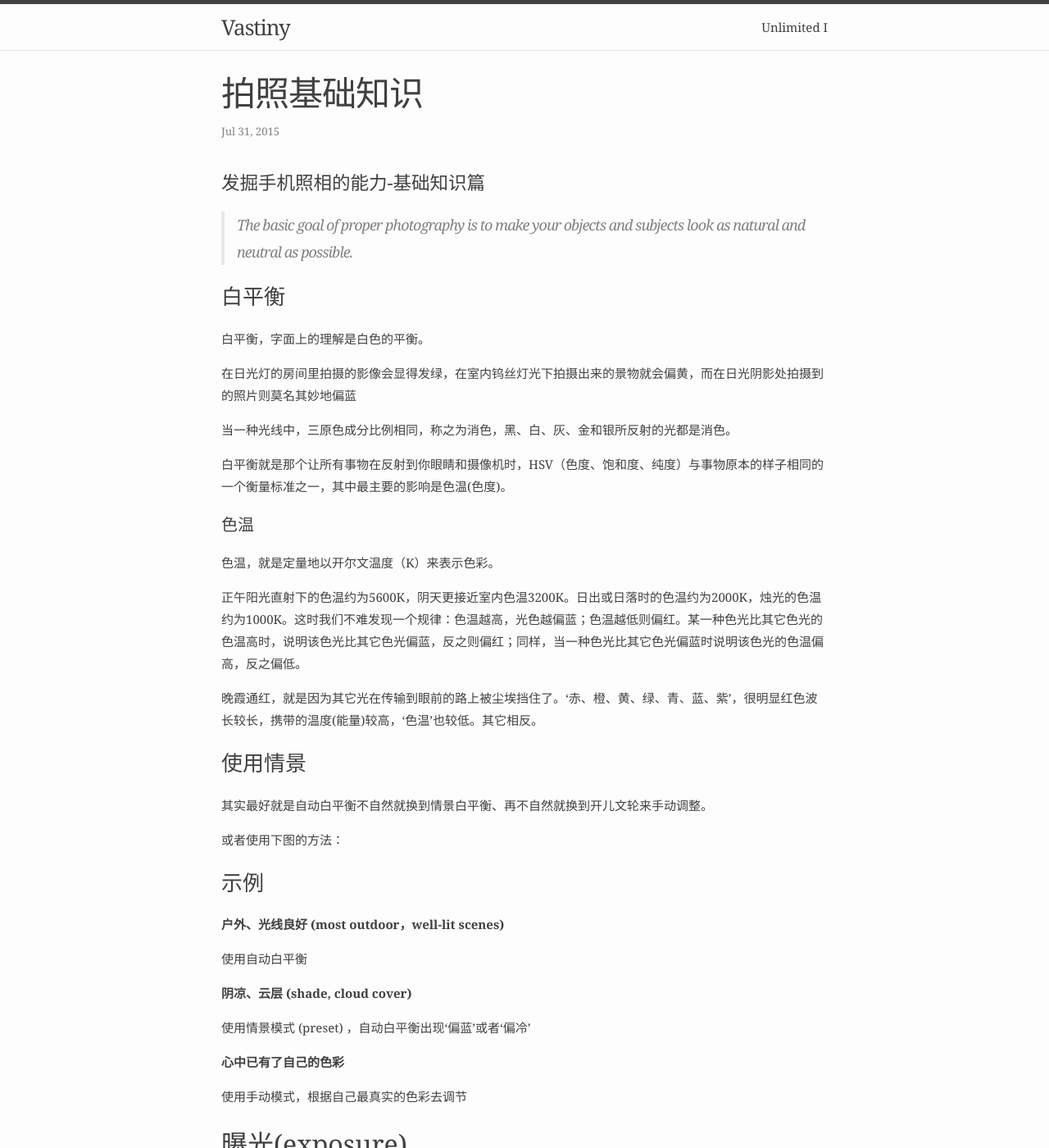
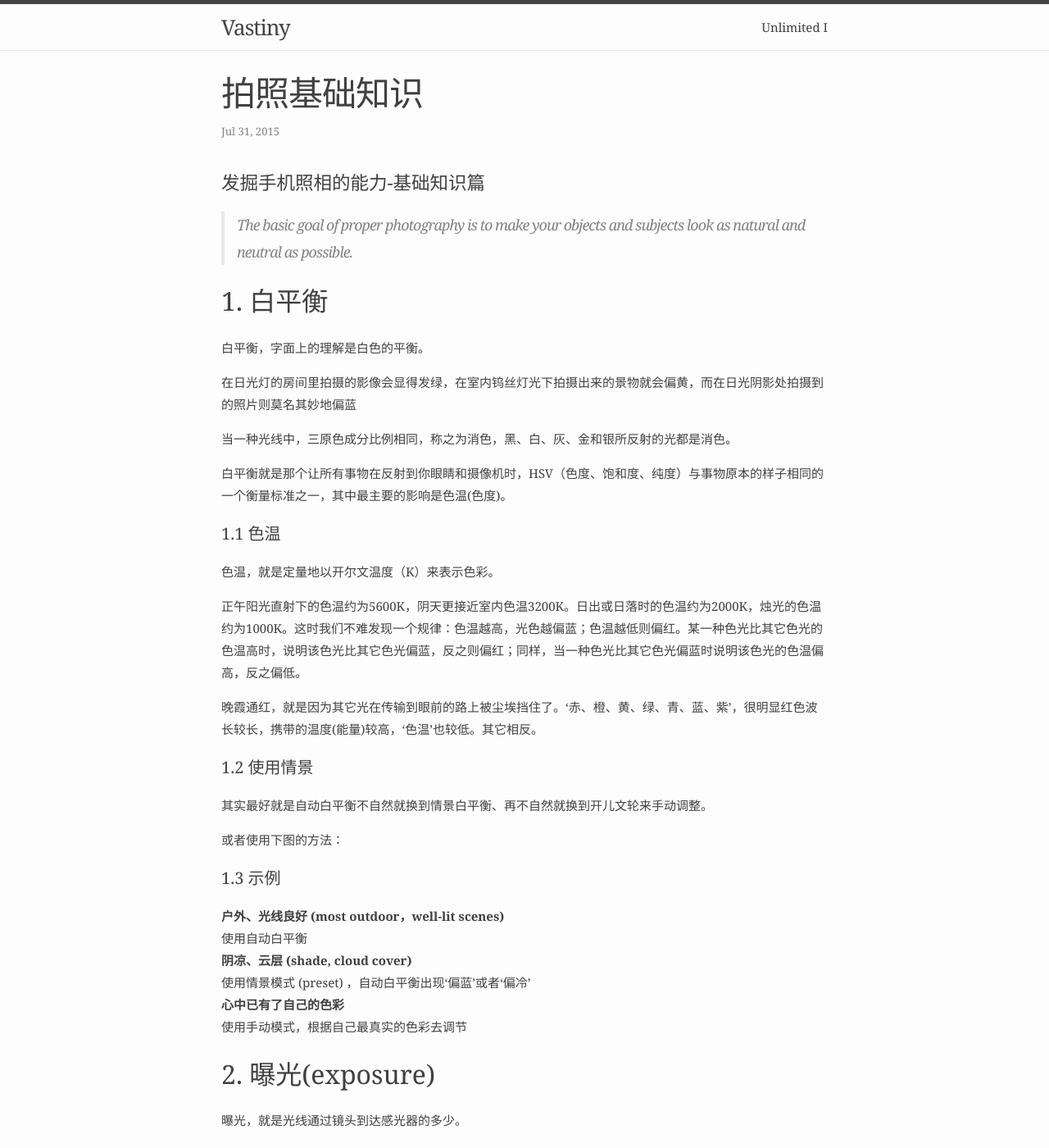
Before and after one commit to yantze/yantze.github.com, a Jekyll site: the page built from _posts/2015-07-31-photography-basic.md, in a window 1280 px wide and 1400 px high. Shown: the whole window at 82% size. Built offline with Jekyll 4.4.1, drawn with Linux system fonts in a browser that asks for light colours; some of the changed text lies outside the part shown.

Commit message:
update format

```diff
--- a/_config.yml
+++ b/_config.yml
@@ -17,6 +17,3 @@ github_username: yantze
 
 # Build settings
 markdown: kramdown
-
-# There have many themes
-# https://github.com/poole
--- a/_posts/2015-07-31-photography-basic.md
+++ b/_posts/2015-07-31-photography-basic.md
@@ -9,7 +9,7 @@ categories: photography
 > The basic goal of proper photography is to make your objects and subjects look as natural and neutral as possible.
 
 
-### 白平衡
+## 1. 白平衡
 白平衡，字面上的理解是白色的平衡。
 
 在日光灯的房间里拍摄的影像会显得发绿，在室内钨丝灯光下拍摄出来的景物就会偏黄，而在日光阴影处拍摄到的照片则莫名其妙地偏蓝
@@ -18,40 +18,35 @@ categories: photography
 
 白平衡就是那个让所有事物在反射到你眼睛和摄像机时，HSV（色度、饱和度、纯度）与事物原本的样子相同的一个衡量标准之一，其中最主要的影响是色温(色度)。
 
-#### 色温
+#### 1.1 色温
 色温，就是定量地以开尔文温度（K）来表示色彩。
 
 正午阳光直射下的色温约为5600K，阴天更接近室内色温3200K。日出或日落时的色温约为2000K，烛光的色温约为1000K。这时我们不难发现一个规律：色温越高，光色越偏蓝；色温越低则偏红。某一种色光比其它色光的色温高时，说明该色光比其它色光偏蓝，反之则偏红；同样，当一种色光比其它色光偏蓝时说明该色光的色温偏高，反之偏低。
 
 晚霞通红，就是因为其它光在传输到眼前的路上被尘埃挡住了。‘赤、橙、黄、绿、青、蓝、紫’，很明显红色波长较长，携带的温度(能量)较高，‘色温’也较低。其它相反。
 
-### 使用情景
+#### 1.2 使用情景
 其实最好就是自动白平衡不自然就换到情景白平衡、再不自然就换到开儿文轮来手动调整。
 
 或者使用下图的方法：
 
-### 示例
+#### 1.3 示例
 **户外、光线良好 (most outdoor，well-lit scenes)**
-
-使用自动白平衡
+:   使用自动白平衡
 
 **阴凉、云层 (shade, cloud cover)**
-
-使用情景模式 (preset) ，自动白平衡出现‘偏蓝’或者‘偏冷’
+:   使用情景模式 (preset) ，自动白平衡出现‘偏蓝’或者‘偏冷’
 
 **心中已有了自己的色彩**
+:   使用手动模式，根据自己最真实的色彩去调节
 
-使用手动模式，根据自己最真实的色彩去调节
-
-## 曝光(exposure)
+## 2. 曝光(exposure)
 曝光，就是光线通过镜头到达感光器的多少。
 
 光线穿入皮肤
 
 
-### 本文图片和技巧来自于：
-[white-balance](http://snapsnapsnap.photos/a-beginners-guide-for-manual-controls-in-iphone-photography-white-balance/)
-
-[exposure](http://snapsnapsnap.photos/a-beginners-guide-for-manual-controls-in-iphone-photography-exposure/)
-
-[focus](http://snapsnapsnap.photos/a-beginners-guide-for-manual-controls-in-iphone-photography-focus/)
+## 0. 参考
+- [white-balance](http://snapsnapsnap.photos/a-beginners-guide-for-manual-controls-in-iphone-photography-white-balance/)
+- [exposure](http://snapsnapsnap.photos/a-beginners-guide-for-manual-controls-in-iphone-photography-exposure/)
+- [focus](http://snapsnapsnap.photos/a-beginners-guide-for-manual-controls-in-iphone-photography-focus/)
```
Also changed, not shown: readme.md (added).
